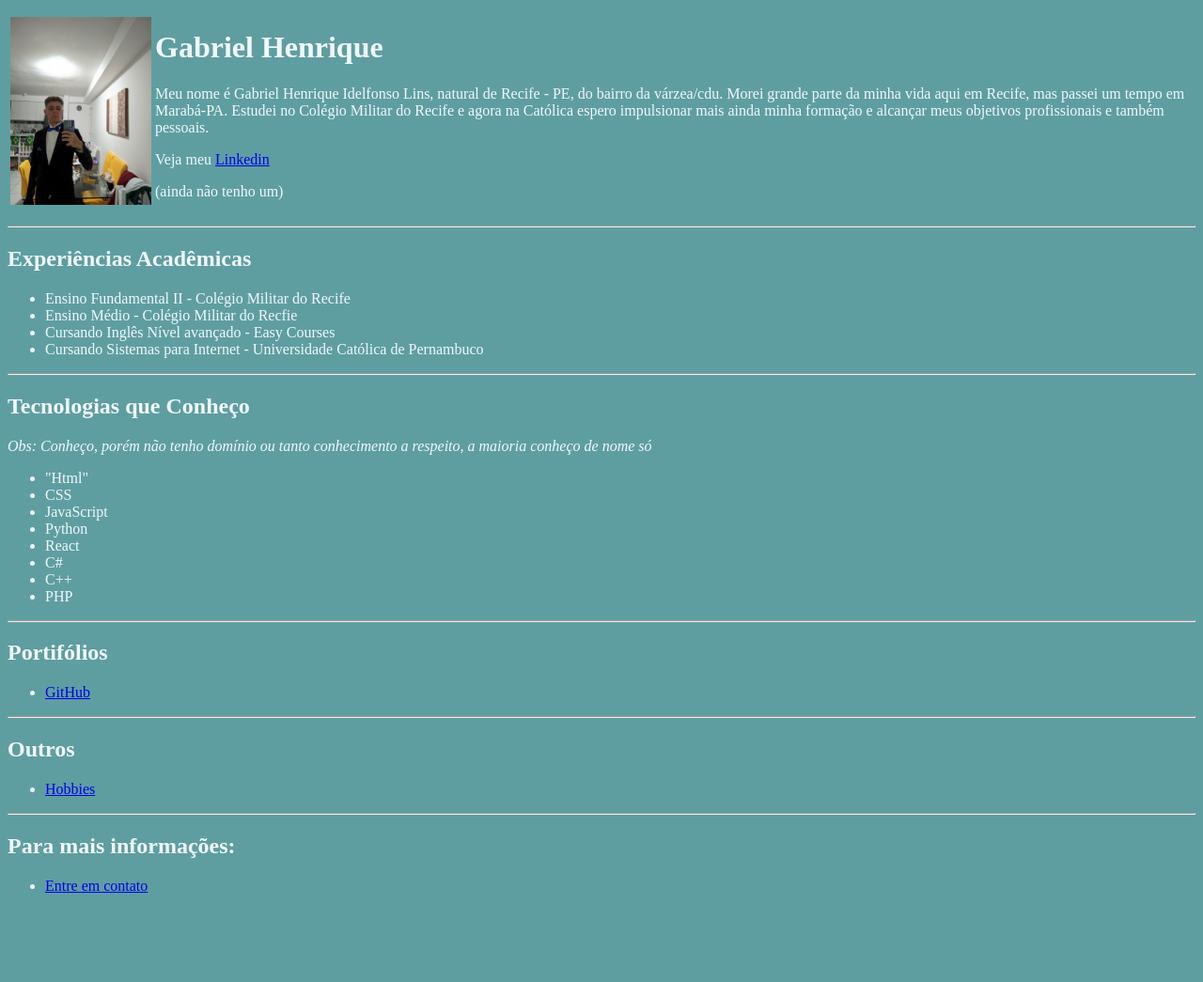
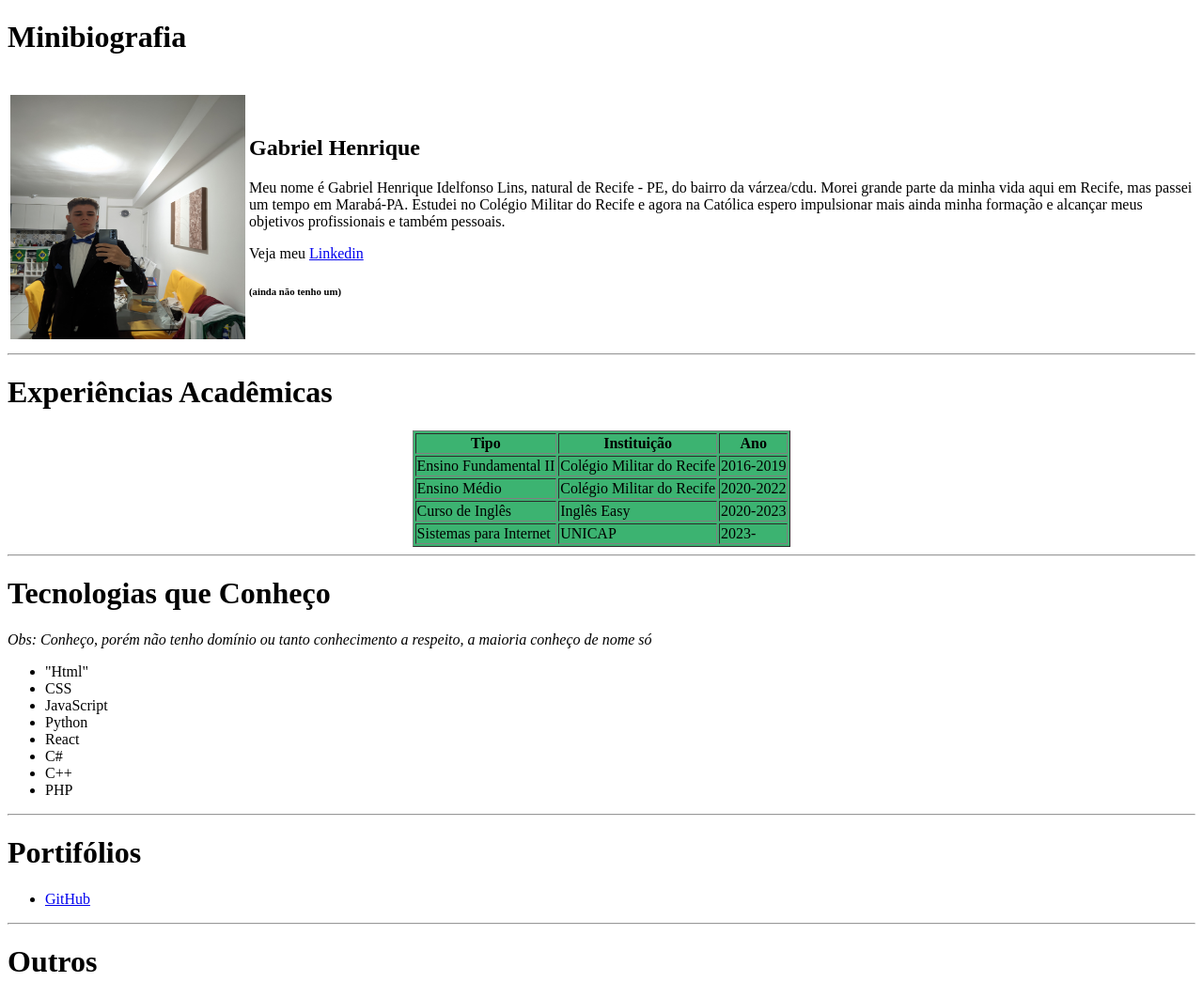
Before and after one commit to gabrielhilins/Meu-Perfil, a plain HTML site: page index.html in a window 1280 px wide. Shown: the top 1045 px of the page at 94% size. Before the commit the page ends 968 px from the top, so only its background shows below. Drawn offline with Linux system fonts and the light colour scheme.

Commit message:
Update index.html

```diff
--- a/index.html
+++ b/index.html
@@ -6,28 +6,54 @@
     <title>Gabriel Henrique</title>
 
 </head>
-<body bgcolor="#5F9EA0" style="color:aliceblue">
+<body>
+    <link rel="stylesheet" href="style.css">
+<h1>Minibiografia</h1>
+<br>
 <table>
     <tr>
-        <td><img src="FOTO PERFIL.jpg" widht="200" height="200"></td>
+        <td><img src="FOTO PERFIL.jpg" width="250px" height="260px"></td>
         <td>
-        <h1> Gabriel Henrique</h1>
+        <h2> Gabriel Henrique</h2>
 <p> Meu nome é Gabriel Henrique Idelfonso Lins, natural de Recife - PE, do bairro da várzea/cdu. Morei grande parte da minha vida aqui em Recife, mas passei um tempo em Marabá-PA. Estudei no Colégio Militar do Recife e agora na Católica espero impulsionar mais ainda minha formação e alcançar meus objetivos profissionais e também pessoais.</p>
 <p> Veja meu <a href="https://br.linkedin.com/?src=go-pa&trk=sem-ga_campid.12619604099_asid.122510712920_crid.654028510021_kw.linked_d.c_tid.kwd-103941963_n.g_mt.e_geo.1001625&mcid=6821526239111716925&cid=&gad=1&gclid=CjwKCAjw8-OhBhB5EiwADyoY1YPM6wm74ZLLiyeAYHMoUL4hJeUKdih6iVnoG7k_8U_PK1_Ea01CKRoCcG4QAvD_BwE&gclsrc=aw.ds"> Linkedin</a></p>
-<p>(ainda não tenho um)</p>
+<h6>(ainda não tenho um)</h6>
     </td>
     </tr>
 </table>
 <hr>
-<h2>Experiências Acadêmicas</h2>
-<ul>
-    <li>Ensino Fundamental II - Colégio Militar do Recife</li>
-    <li>Ensino Médio - Colégio Militar do Recfie</li>
-    <li>Cursando Inglês Nível avançado - Easy Courses</li>
-    <li>Cursando Sistemas para Internet - Universidade Católica de Pernambuco</li>
-</ul>
+<h1>Experiências Acadêmicas</h1>
+<table bgcolor="#3CB371" border="1px" color="#9ACD32" align="center">
+    <thead>
+        <tr>
+            <th>Tipo</th>
+            <th>Instituição</th>
+            <th>Ano</th>
+        </tr>
+    </thead>
+    <tr>
+        <td>Ensino Fundamental II</td>
+        <td>Colégio Militar do Recife</td>
+        <td>2016-2019</td>
+    </tr>
+<tr>
+    <td>Ensino Médio</td>
+    <td>Colégio Militar do Recife</td>
+    <td>2020-2022</td>
+</tr>
+<tr>
+    <td>Curso de Inglês</td>
+    <td>Inglês Easy</td>
+    <td>2020-2023</td>
+</tr>
+<tr>
+    <td>Sistemas para Internet</td>
+    <td>UNICAP</td>
+    <td>2023-</td>
+</tr>
+</table>
 <hr>
-<h2>Tecnologias que Conheço</h2>
+<h1>Tecnologias que Conheço</h1>
 <i><p>Obs: Conheço, porém não tenho domínio ou tanto conhecimento a respeito, a maioria conheço  de nome só</p></i>
 <ul>
     <li>"Html"</li>
@@ -40,17 +66,17 @@
     <li>PHP</li>
 </ul>
 <hr>
-<h2>Portifólios</h2>
+<h1>Portifólios</h1>
 <ul>
     <li><a href="https://github.com/gabrielhilins">GitHub</a></li>
 </ul>
 <hr>
-<h2>Outros</h2>
+<h1>Outros</h1>
 <ul>
     <li><a href="hobbies.html">Hobbies</a></li>
 </ul>
 <hr>
-<h2>Para mais informações:</h2>
+<h3>Para mais informações:</h3>
 <ul>
     <li><a href="entre em contato.html">Entre em contato</a></li>
 </ul>
```
